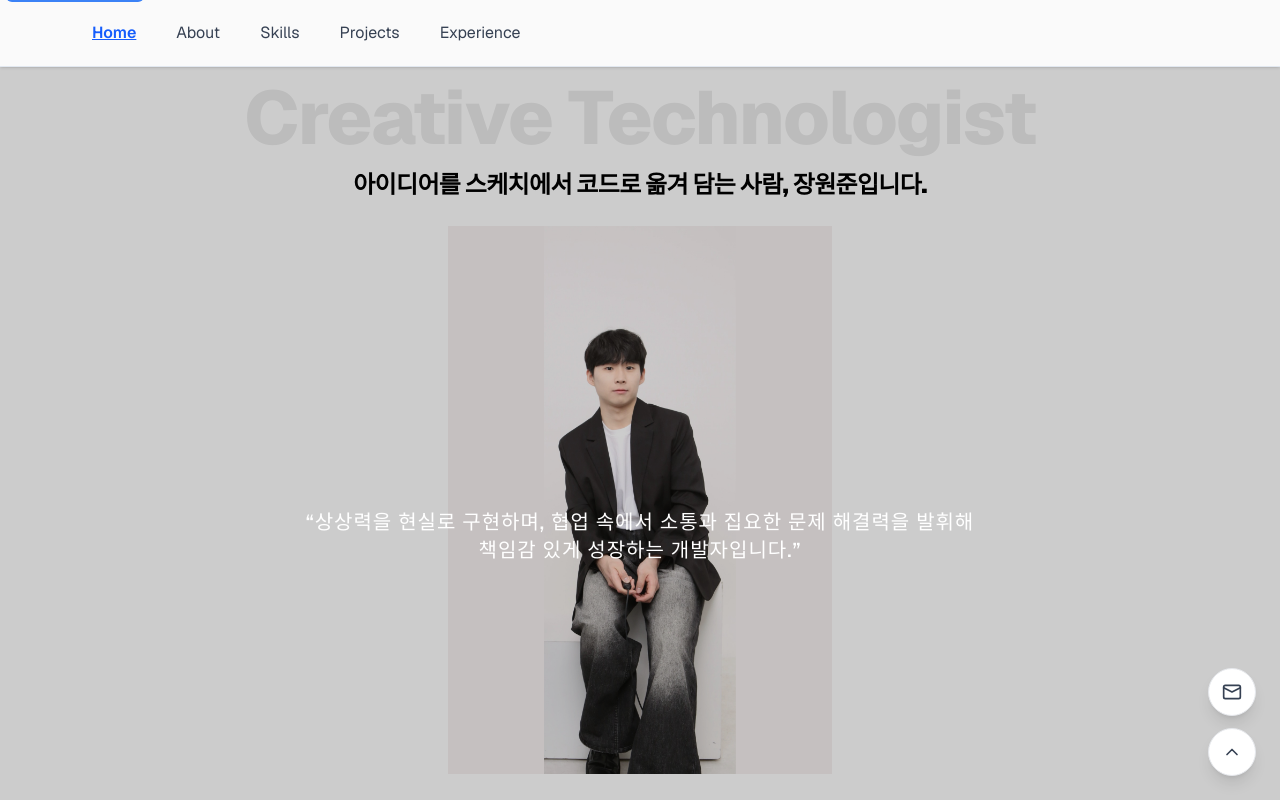
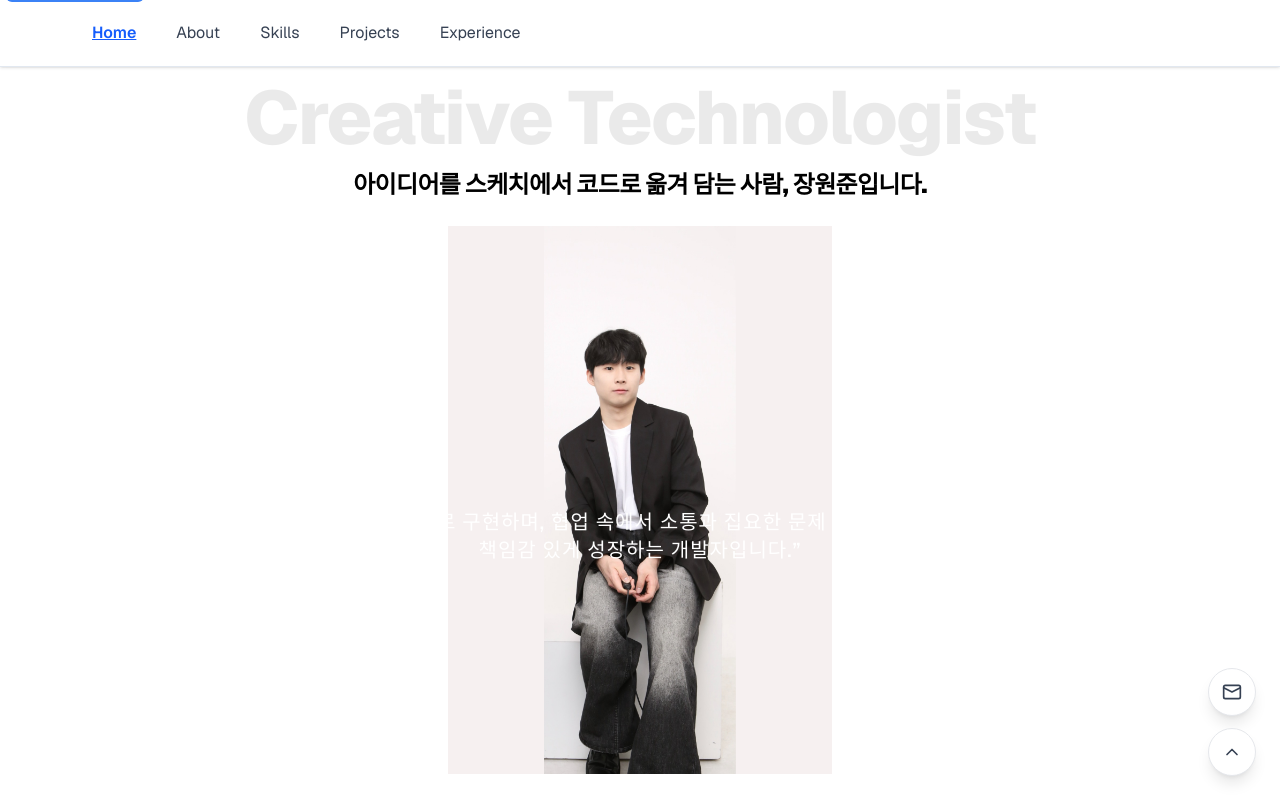
Before and after one commit to jang8163/portfolio, a Next.js app: page / in a window 1280 px wide. Shown: the top 800 px of the page. Built offline with nearby package versions, Linux system fonts and the light colour scheme.

Commit message:
Change Hero section background to white while keeping the photo

```diff
--- a/components/Hero.tsx
+++ b/components/Hero.tsx
@@ -21,7 +21,7 @@ export default function Hero(): React.JSX.Element {
   ];
 
   return (
-    <section aria-label="Hero" className="relative h-screen flex flex-col">
+    <section aria-label="Hero" className="relative h-screen flex flex-col bg-white">
       {/* 배경 이미지 */}
       <div
         className="absolute inset-0 bg-center bg-no-repeat"
@@ -31,9 +31,6 @@ export default function Hero(): React.JSX.Element {
           backgroundSize: '30%'
         }}
       />
-
-      {/* 배경 오버레이 */}
-      <div className="absolute inset-0 bg-black/20" />
 
       {/* 메인 콘텐츠 영역 - 상단바 바로 아래에 배치 */}
       <motion.div
```
